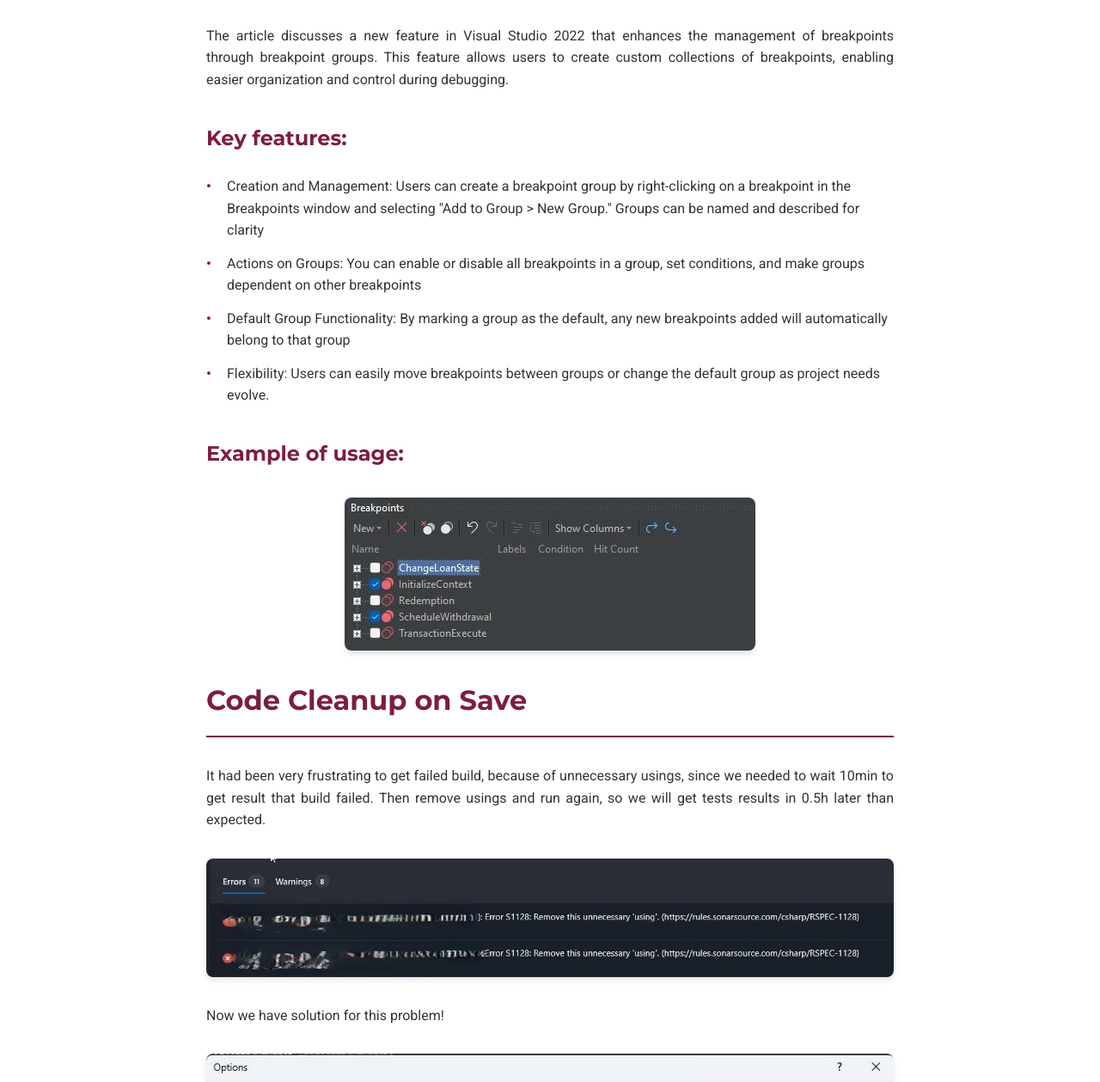
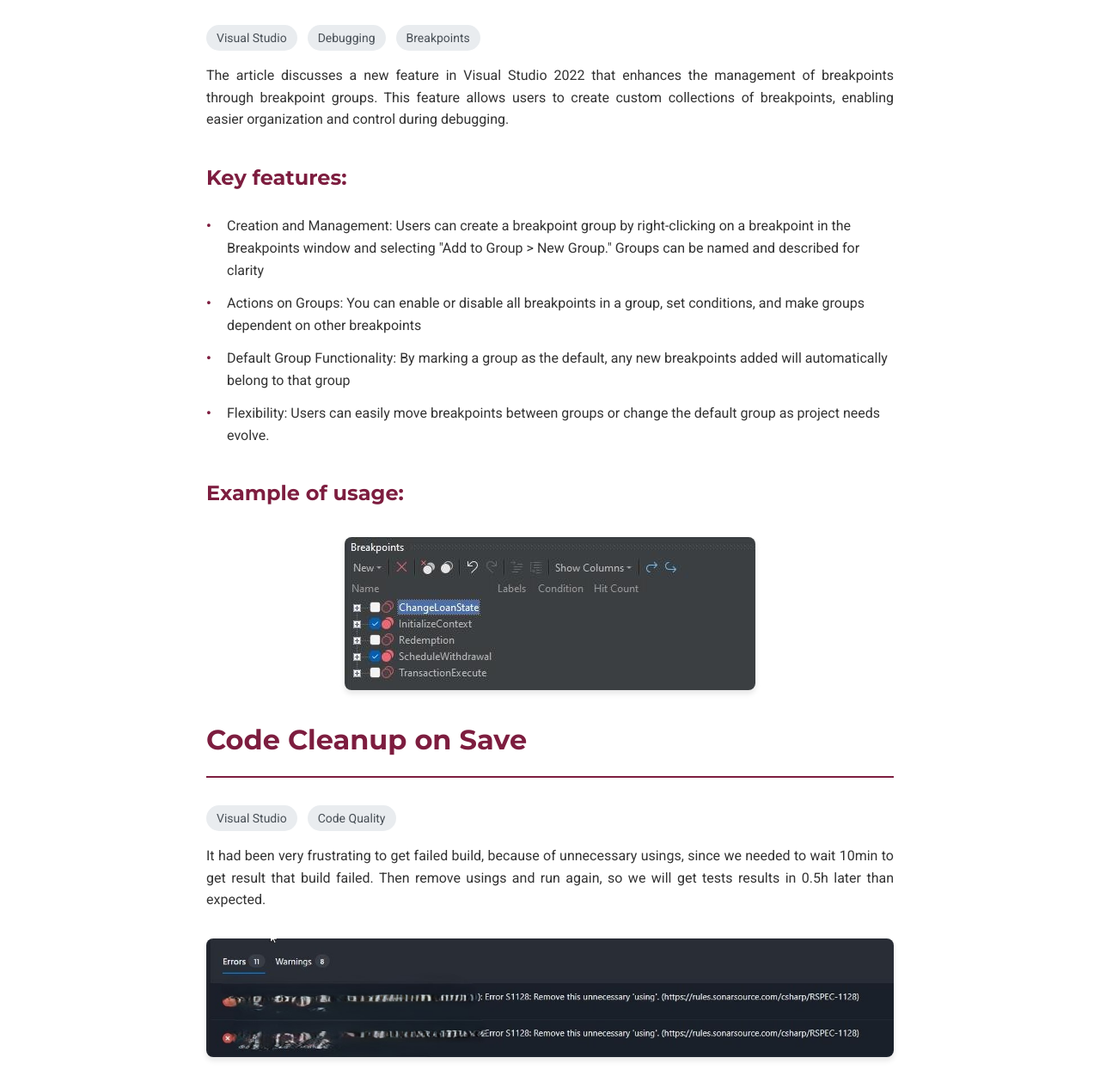
Before and after one commit to GraniLuk/MyHomepage, a website built with webpack: page src/pages/geeks-club-week1.html in a window 1280 px wide. Shown: the part 313-1572 px from the top of the page at 86% size. Built offline with nearby package versions, Linux system fonts and the light colour scheme; files whose address does not match are found by name.

Commit message:
Add tags to page

```diff
--- a/src/pages/geeks-club-week1.html
+++ b/src/pages/geeks-club-week1.html
@@ -10,7 +10,14 @@
     <main>
       <h1 class="main-heading">Geeks Club - Summary</h1>
       <article class="article">
-        <h2><a href="https://devblogs.microsoft.com/visualstudio/organize-your-breakpoints-like-a-pro/">Organize Your Breakpoints like a pro</a></h2>
+        <div class="article-header">
+          <h2><a href="https://devblogs.microsoft.com/visualstudio/organize-your-breakpoints-like-a-pro/">Organize Your Breakpoints like a pro</a></h2>
+          <div class="article-tags">
+            <span class="tag">Visual Studio</span>
+            <span class="tag">Debugging</span>
+            <span class="tag">Breakpoints</span>
+          </div>
+        </div>
         <p>
           The article discusses a new feature in Visual Studio 2022 that enhances the management of breakpoints through breakpoint groups. This feature allows users to create custom collections of breakpoints, enabling easier organization and control during debugging.
         </p>
@@ -26,8 +33,15 @@
         <h3>Example of usage:</h3>
         <p>
           <img src="./assets/img/breakpointGroup.jpeg" alt="Breakpoint Groups">
+        </p>
+
+        <div class="article-header">
           <h2><a href="https://devblogs.microsoft.com/visualstudio/bringing-code-cleanup-on-save-to-visual-studio-2022-17-1-preview-2/">Code Cleanup on Save</a></h2>
-        </p>
+          <div class="article-tags">
+            <span class="tag">Visual Studio</span>
+            <span class="tag">Code Quality</span>
+          </div>
+        </div>
         <p>
           It had been very frustrating to get failed build, because of unnecessary usings, since we needed to wait 10min to get result that build failed. Then remove usings and run again, so we will get tests results in 0.5h later than expected.
         </p>
@@ -47,7 +61,14 @@
           <img src="./assets/img/RemoveUsings.jpeg" alt="Remove usings">
         </p>
 
-        <h2><a href="https://github.com/wsr-publishing/azure-poor-formatter">Azure Poor Formatter</a></h2>
+        <div class="article-header">
+          <h2><a href="https://github.com/wsr-publishing/azure-poor-formatter">Azure Poor Formatter</a></h2>
+          <div class="article-tags">
+            <span class="tag">SQL</span>
+            <span class="tag">Azure Data Studio</span>
+            <span class="tag">Formatting</span>
+          </div>
+        </div>
         <p>
           The Azure Poor Formatter is a Visual Studio Code extension designed to format T-SQL code within Azure Data Studio. It utilizes the Poor Man's T-SQL Formatter to enhance the readability and organization of SQL scripts.
         </p>
--- a/src/scss/modules/geeks-club.scss
+++ b/src/scss/modules/geeks-club.scss
@@ -98,6 +98,20 @@
       background-color: transparent;
     }
   }
+
+  .article-tags {
+    margin: 0.5rem 0;
+  }
+
+  .tag {
+    display: inline-block;
+    padding: 0.25rem 0.75rem;
+    margin-right: 0.5rem;
+    background-color: #e9ecef;
+    border-radius: 1rem;
+    font-size: 0.875rem;
+    color: #495057;
+  }
 }
 
 // Responsive design
```
